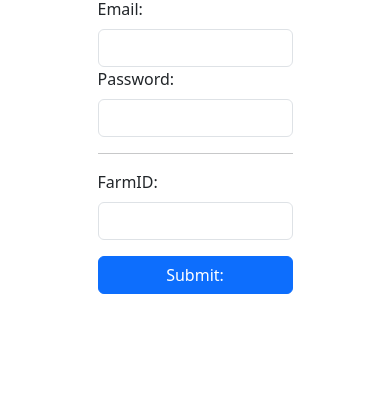
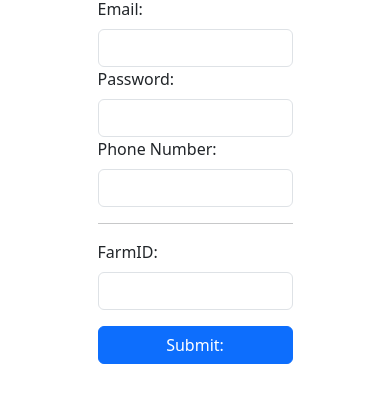
Before and after one commit to DonovanManogue/App-Dev-2-Final-Project-Team-Part-Timers-, a plain HTML site: page RegisterationPage/register.html in a window 390 px wide. Shown: the part 138-540 px from the top of the page. Drawn offline with nearby package versions, Linux system fonts and the light colour scheme.

Commit message:
Donovan Manogue forgot to add Phone Number Area
Phone number area has been put in forgot about it

```diff
--- a/RegisterationPage/register.html
+++ b/RegisterationPage/register.html
@@ -28,6 +28,9 @@
             <input class ="form-control" id="txtEmail" type="email">
             <label type for="txtPassword" class ="form-label">Password:</label>
             <input class ="form-control" id="txtPassword" type = "password">
+            <label type for="txtPhoneNumber" class ="form-label">Phone Number:</label>
+            <input class ="form-control" id="txtPhoneNumber">
+
             <hr class="divider"></hr>
             <label type for="txtFarm" class ="form-label">FarmID:</label>
             <input class ="form-control" id="txtFarm">
```
